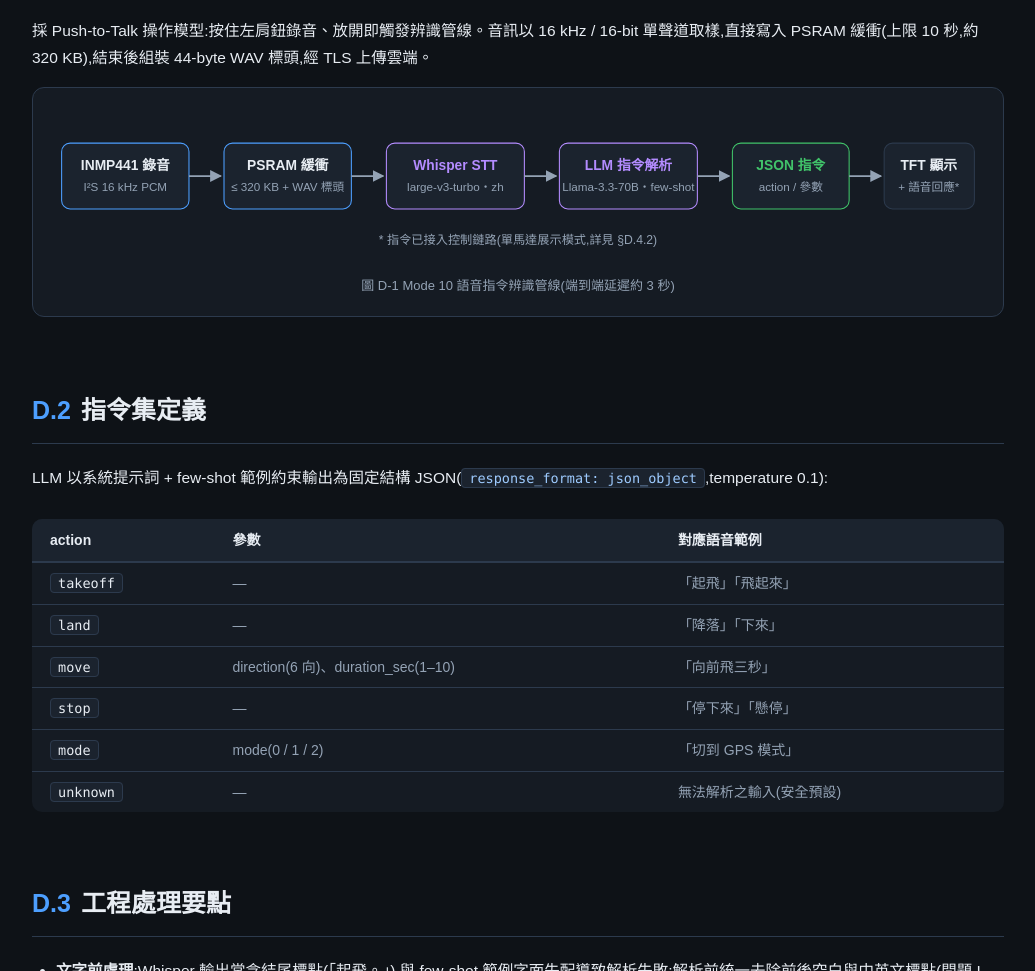
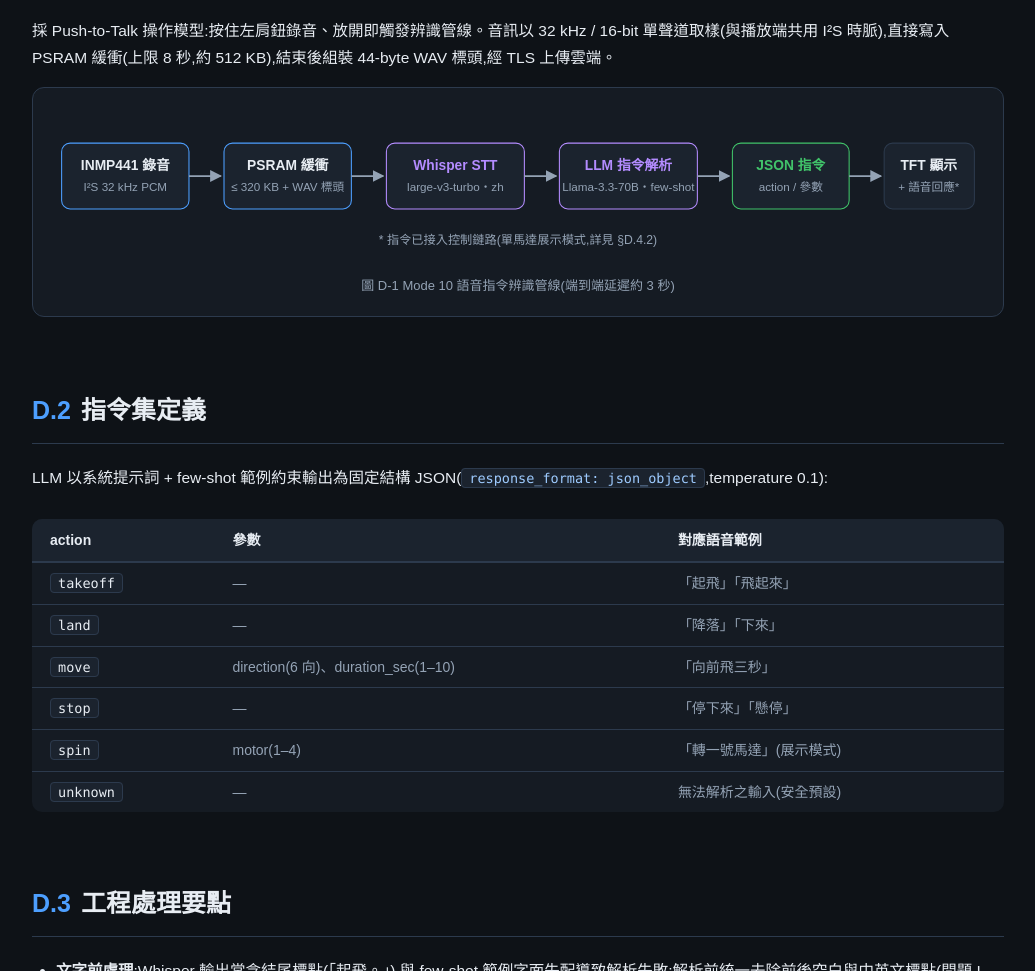
Before and after one commit to avav10985/flightflight, a plain HTML site: page docs/voice.html in a window 1280 px wide. Shown: the part 329-1300 px from the top of the page, without its empty margins (122-1157 px from the left). Drawn offline with Linux system fonts and the light colour scheme.

Commit message:
docs:D 章規格同步整合版(32kHz 取樣、指令表 mode→spin)

```diff
--- a/docs/voice.html
+++ b/docs/voice.html
@@ -25,7 +25,7 @@
 
 <section>
   <h2><span class="no">D.1</span>系統設計</h2>
-  <p>採 Push-to-Talk 操作模型:按住左肩鈕錄音、放開即觸發辨識管線。音訊以 16 kHz / 16-bit 單聲道取樣,直接寫入 PSRAM 緩衝(上限 10 秒,約 320 KB),結束後組裝 44-byte WAV 標頭,經 TLS 上傳雲端。</p>
+  <p>採 Push-to-Talk 操作模型:按住左肩鈕錄音、放開即觸發辨識管線。音訊以 32 kHz / 16-bit 單聲道取樣(與播放端共用 I²S 時脈),直接寫入 PSRAM 緩衝(上限 8 秒,約 512 KB),結束後組裝 44-byte WAV 標頭,經 TLS 上傳雲端。</p>
 
   <div class="diagram">
     <svg viewBox="0 0 880 150" font-family="'Noto Sans TC',sans-serif">
@@ -37,7 +37,7 @@
       <g>
         <rect x="10" y="35" width="120" height="62" rx="8" fill="#1b232e" stroke="#4d9fff"/>
         <text x="70" y="60" fill="#e8edf3" font-size="13" text-anchor="middle" font-weight="bold">INMP441 錄音</text>
-        <text x="70" y="80" fill="#94a3b5" font-size="11" text-anchor="middle">I²S 16 kHz PCM</text>
+        <text x="70" y="80" fill="#94a3b5" font-size="11" text-anchor="middle">I²S 32 kHz PCM</text>
         <line x1="130" y1="66" x2="160" y2="66" stroke="#94a3b5" stroke-width="1.6" marker-end="url(#ar2)"/>
         <rect x="163" y="35" width="120" height="62" rx="8" fill="#1b232e" stroke="#4d9fff"/>
         <text x="223" y="60" fill="#e8edf3" font-size="13" text-anchor="middle" font-weight="bold">PSRAM 緩衝</text>
@@ -74,7 +74,7 @@
     <tr><td><code>land</code></td><td>—</td><td>「降落」「下來」</td></tr>
     <tr><td><code>move</code></td><td>direction(6 向)、duration_sec(1–10)</td><td>「向前飛三秒」</td></tr>
     <tr><td><code>stop</code></td><td>—</td><td>「停下來」「懸停」</td></tr>
-    <tr><td><code>mode</code></td><td>mode(0 / 1 / 2)</td><td>「切到 GPS 模式」</td></tr>
+    <tr><td><code>spin</code></td><td>motor(1–4)</td><td>「轉一號馬達」(展示模式)</td></tr>
     <tr><td><code>unknown</code></td><td>—</td><td>無法解析之輸入(安全預設)</td></tr>
   </table></div>
 </section>
```
